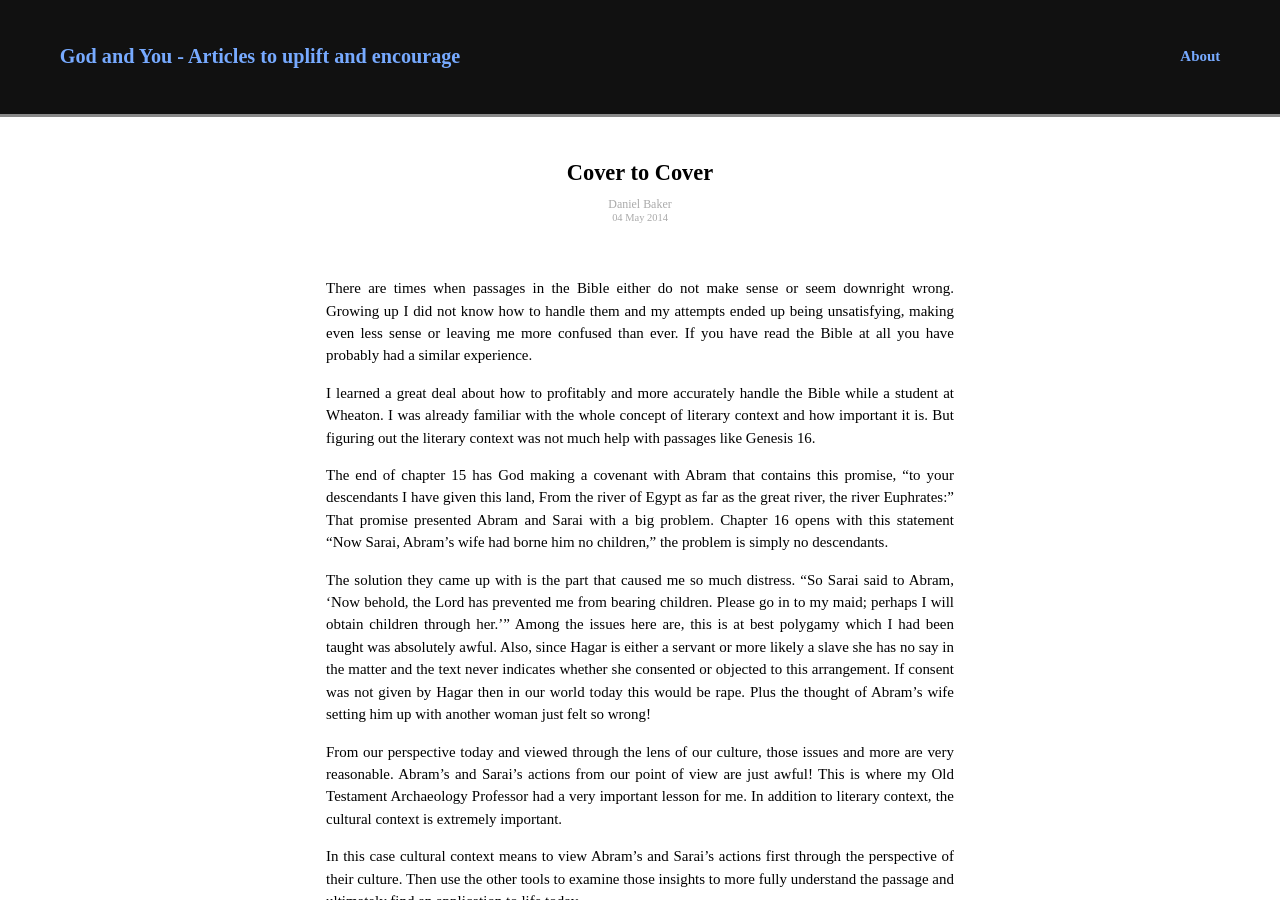
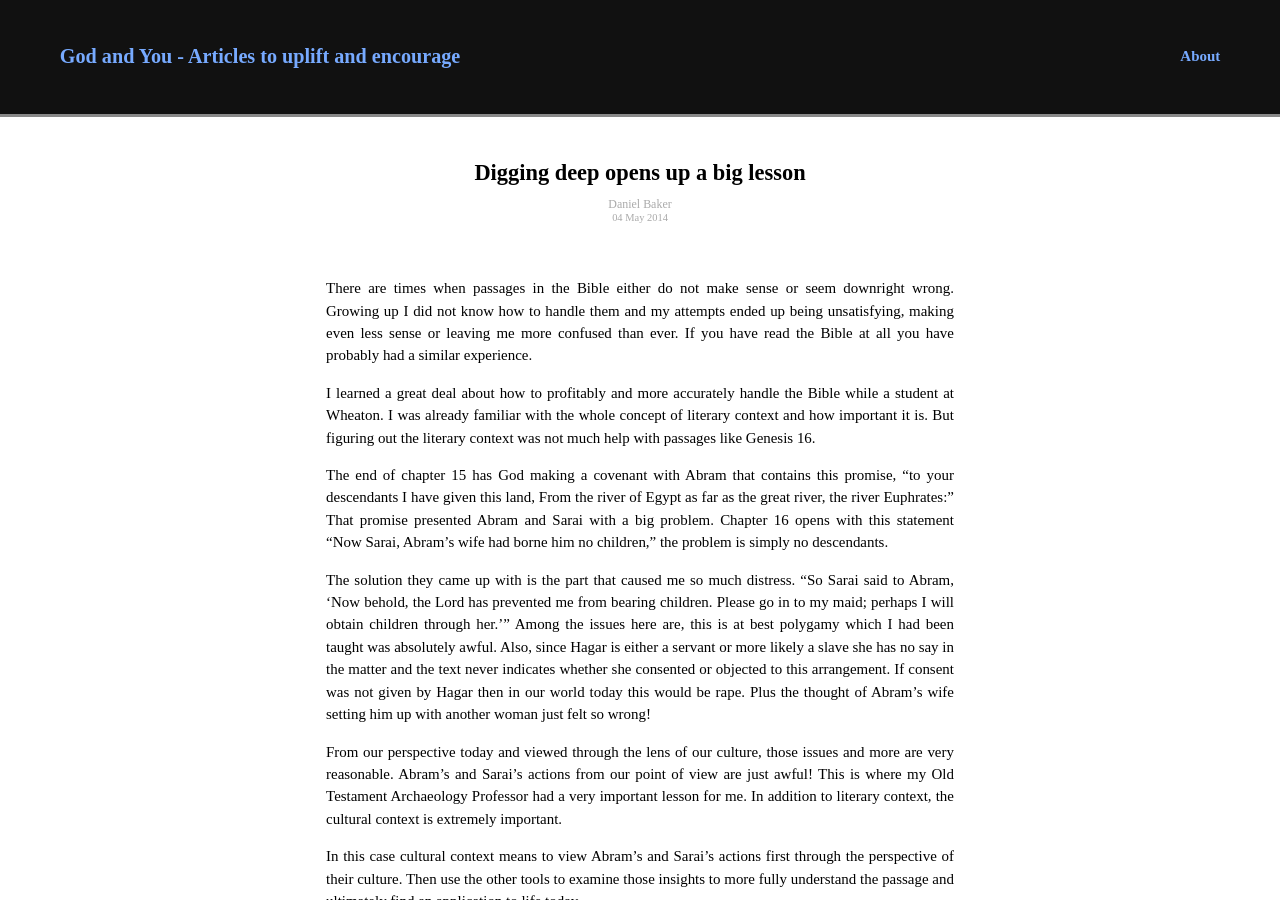
Before and after one commit to dbb1292/dbb1292.github.io, a Jekyll site: the page built from _posts/2014-05-04-belief-vs-unbelief.md, in a window 1280 px wide and 900 px high. Built offline with Jekyll 4.4.1, drawn with Linux system fonts in a browser that asks for light colours; some web fonts are replaced; Markdown is read by kramdown in place of the engine named in the settings; comment, search, counter and statistics services are not loaded.

Commit message:
Update 2014-05-04-belief-vs-unbelief.md

```diff
--- a/_posts/2014-05-04-belief-vs-unbelief.md
+++ b/_posts/2014-05-04-belief-vs-unbelief.md
@@ -1,7 +1,7 @@
 ---
 layout: post
 published: true
-title: Cover to Cover
+title: Digging deep opens up a big lesson
 category: articles
 tags:
   - cultural context, Genesis 16, Abraham, Belief
```
